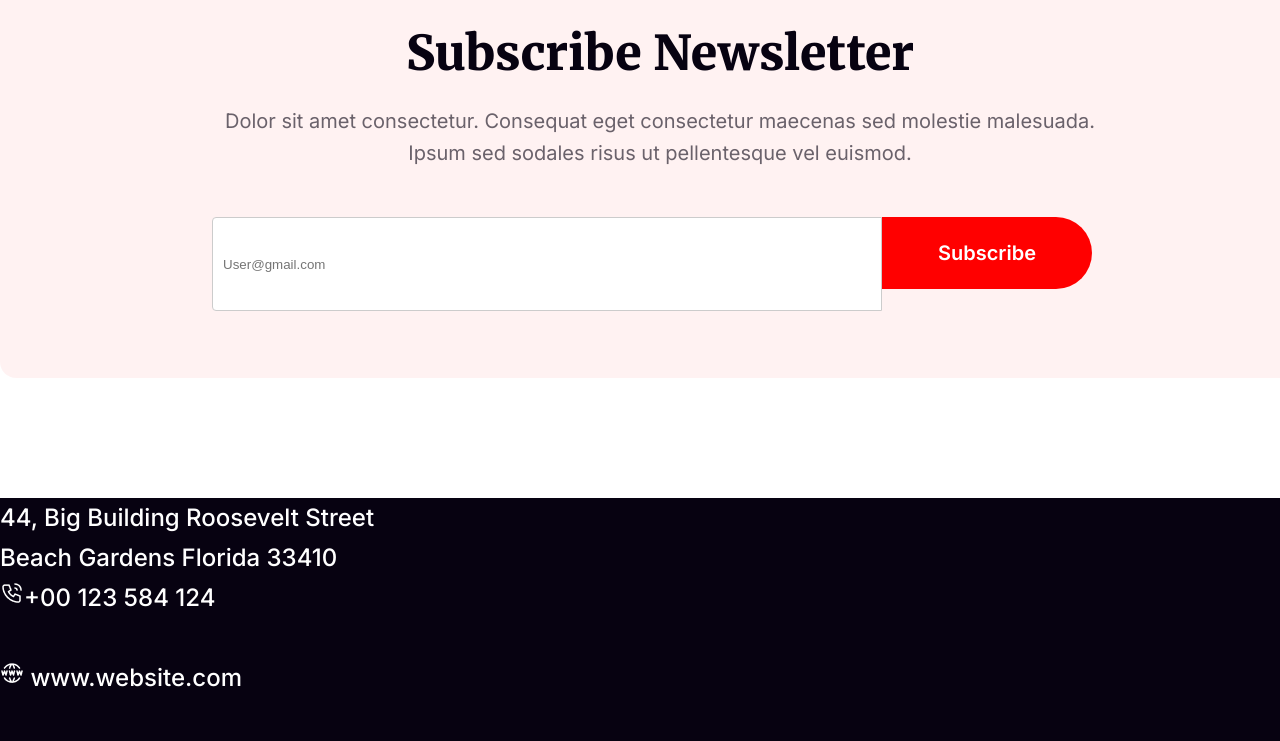
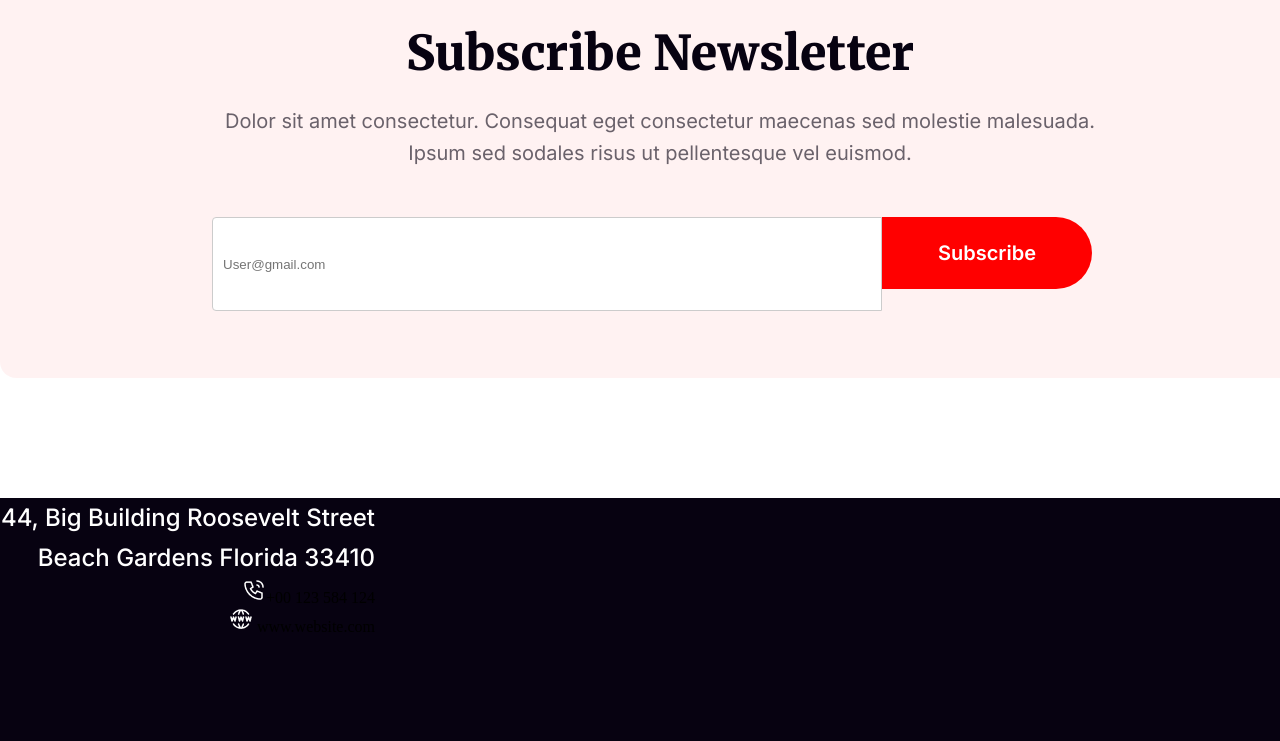
Before and after one commit to imrealkazisourov/assignment1, a plain HTML site: page index.html in a window 1280 px wide. Shown: the part 6456-7197 px from the top of the page. Drawn offline with Linux system fonts and the light colour scheme.

```diff
--- a/index.html
+++ b/index.html
@@ -153,8 +153,8 @@
                         <p class="footer-text1">44, Big Building Roosevelt Street
                             Beach Gardens Florida 33410</p>
 
-                        <p class="footer-text1"><span class="call-icon"><img src="assets/images/Call.png" alt=""></span>+00 123 584 124</p>
-                        <p class="footer-text1"> <span class="web-icon"><img src="assets/images/Website.png" alt=""></span> www.website.com</p>
+                        <p class="footer-text2"><span class="call-icon"><img src="assets/images/Call.png" alt=""></span>+00 123 584 124</p>
+                        <p class="footer-text2"> <span class="web-icon"><img src="assets/images/Website.png" alt=""></span> www.website.com</p>
 
                     </div>
                 </div>
--- a/styles/style.css
+++ b/styles/style.css
@@ -484,9 +484,9 @@
     width: 1600px;
     height: 609px;
     background-color: #070211;
+    text-align: right;
 }
-.footer-first {
-}
+
 
 .footer-text1 {
     color: #FFF;
@@ -498,4 +498,5 @@
     width: 375px;
     height: 80px;
     justify-content: space-between;
+
 }
```
